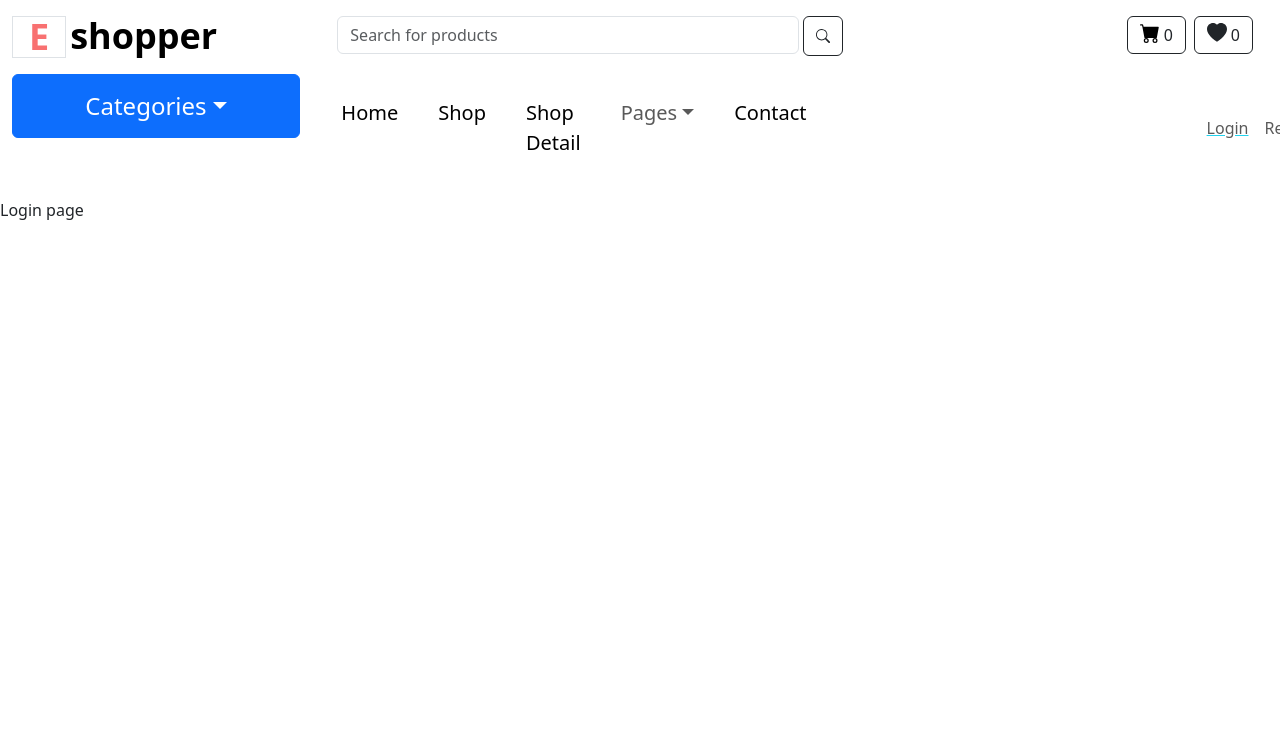
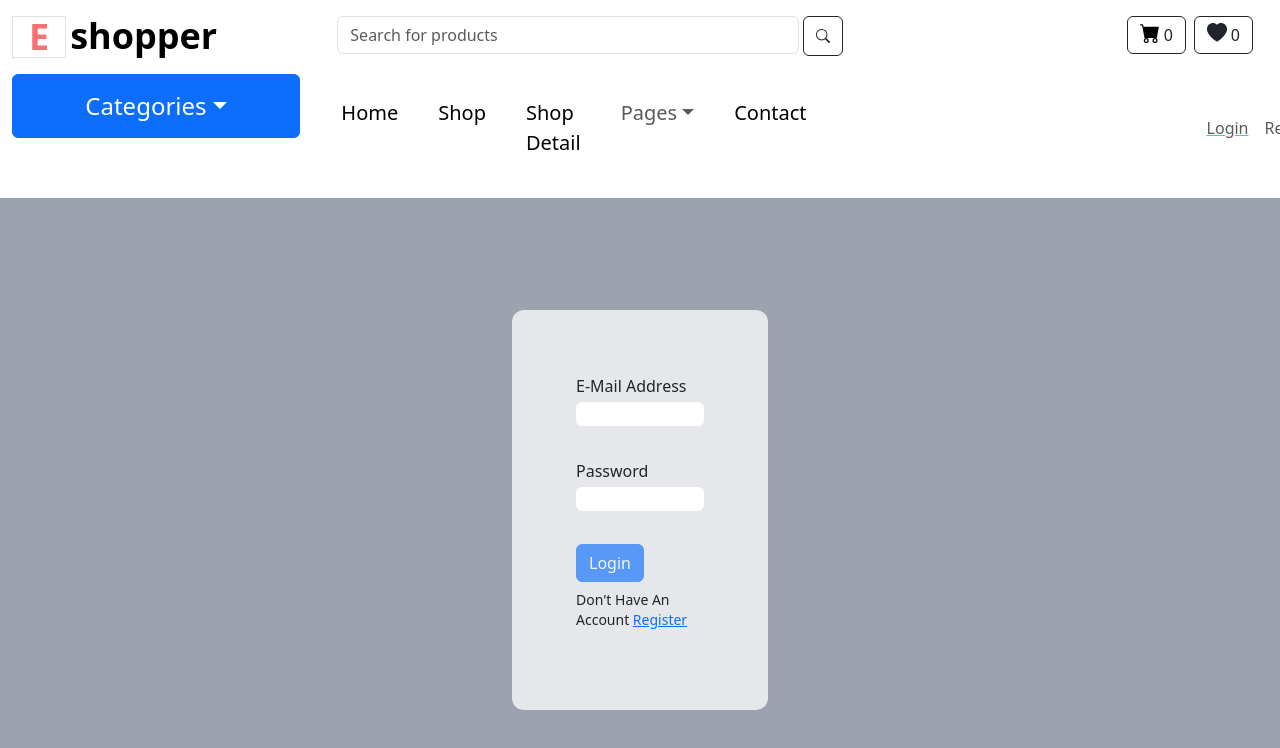
Before and after one commit to BoDZz98/E-Commerce, a React (Create React App) app: page /login in a window 1280 px wide. Shown: the top 748 px of the page. Built offline with nearby package versions, Linux system fonts and the light colour scheme.

Commit message:
login/sign up

```diff
--- a/src/App.js
+++ b/src/App.js
@@ -3,19 +3,21 @@ import "./App.css";
 import HomePage from "./pages/HomePage";
 import Root from "./layouts/Root";
 import "bootstrap/dist/css/bootstrap.min.css";
-import Login from "./pages/Login";
-import SignUp from "./pages/SignUp";
+import Login, { loginAction } from "./pages/Login";
+import SignUp, { registerAction } from "./pages/SignUp";
 import Shop from "./pages/Shop";
+import ErrorPage from "./pages/ErrorPage";
 
 const myRouter = createBrowserRouter([
   {
     path: "/",
     element: <Root />,
+    errorElement: <ErrorPage />,
     children: [
       { index: true, element: <HomePage /> },
       { path: "shop", element: <Shop /> },
-      { path: "login", element: <Login /> },
-      { path: "signUp", element: <SignUp /> },
+      { path: "login", element: <Login /> ,action:loginAction},
+      { path: "signUp", element: <SignUp />, action: registerAction },
     ],
   },
 ]);
--- /dev/null
+++ b/src/firebase-config.js
@@ -0,0 +1,14 @@
+import { initializeApp } from "firebase/app";
+import {getAuth} from 'firebase/auth'
+const firebaseConfig = {
+  apiKey: "AIzaSyDrt9X8XhBEQwLjnBq6jCb3c4PXuevjYgQ",
+  authDomain: "e-commerce-fa2f4.firebaseapp.com",
+  projectId: "e-commerce-fa2f4",
+  storageBucket: "e-commerce-fa2f4.appspot.com",
+  messagingSenderId: "615823097776",
+  appId: "1:615823097776:web:46abcd939fdb665f316075",
+};
+
+const app = initializeApp(firebaseConfig);
+
+export const auth=getAuth(app)
--- /dev/null
+++ b/src/pages/ErrorPage.js
@@ -0,0 +1,28 @@
+import { useRouteError } from "react-router-dom";
+import MainNavigation from "../components/navigation/MainNavigation";
+function ErrorPage() {
+  // this is used to get the data in the response we threw
+  const error = useRouteError();
+  let title = "An error occured";
+  let message = "sth went wrong";
+  if (error.status === 500) {
+    message = error.data.message;
+  }
+  // default react error if the page was not found
+  if (error.status === 404) {
+    title = "Not found";
+    message = "Could not found the page";
+  }
+  return (
+    <>
+      <MainNavigation />
+
+      <div>
+        <h1>{title}</h1>
+        <p>{message}</p>
+      </div>
+    </>
+  );
+}
+
+export default ErrorPage;
--- a/src/pages/Login.js
+++ b/src/pages/Login.js
@@ -1,5 +1,105 @@
-function Login(){
-return(<p>Login page</p>)
+import { Form, Link, json, redirect } from "react-router-dom";
+import useInput from "../hooks/use-input";
+import { auth } from "../firebase-config";
+import { signInWithEmailAndPassword } from "firebase/auth";
+
+function Login() {
+  const {
+    value: enteredPassword,
+    isValid: enteredPasswordIsValid,
+    hasError: passwordInputHasError,
+    valueChangeHandler: passwordChangeHandler,
+    inputBlurHanlder: passwordBlurHandler,
+    reset: resetPasswordInput,
+  } = useInput((value) => value.trim().length > 6);
+
+  const {
+    value: enteredEmail,
+    isValid: enteredEmailIsValid,
+    hasError: emailInputHasError,
+    valueChangeHandler: emailChangeHandler,
+    inputBlurHanlder: emailBlurHandler,
+    reset: resetEmailInput,
+  } = useInput((value) => value.includes("@"));
+
+  const passwordClass = passwordInputHasError
+    ? "rounded border border-danger bg-red-200"
+    : "rounded";
+  const emailClass = emailInputHasError
+    ? "rounded border border-danger bg-red-200"
+    : "rounded";
+
+  let formIsValid;
+  if (enteredPasswordIsValid && enteredEmailIsValid) {
+    formIsValid = true;
+  }
+
+  return (
+    <div className=" flex justify-center  bg-gray-400 w-screen h-screen ">
+      <Form
+        method="Post"
+        className="flex flex-col gap-y-4 w-1/5 h-1/2 mt-28 bg-gray-200 p-16 rounded-xl"
+      >
+        <div className="flex flex-col h-20 gap-y-1 ">
+          <label htmlFor="email">E-Mail Address</label>
+          <input
+            type="text"
+            id="email"
+            name="email"
+            className={emailClass}
+            value={enteredEmail}
+            onChange={emailChangeHandler}
+            onBlur={emailBlurHandler}
+          />
+          {emailInputHasError && (
+            <p className="text-red-600 text-sm">email must include @</p>
+          )}
+        </div>
+        <div className="flex flex-col h-20 gap-y-1 ">
+          <label htmlFor="password">Password</label>
+          <input
+            type="password"
+            id="password"
+            name="password"
+            className={passwordClass}
+            value={enteredPassword}
+            onChange={passwordChangeHandler}
+            onBlur={passwordBlurHandler}
+          />
+          {passwordInputHasError && (
+            <p className="text-red-600 text-sm">
+              Password Must be Greater than 6
+            </p>
+          )}
+        </div>
+
+        <div className="flex flex-col gap-y-2 items-start">
+          <button disabled={!formIsValid} className="btn btn-primary">
+            Login
+          </button>
+          <p className="text-sm ">
+            Don't Have An Account <Link to="/signUp">Register</Link>
+          </p>
+        </div>
+      </Form>
+    </div>
+  );
 }
 
-export default Login
+export default Login;
+
+export async function loginAction({ request, params }) {
+  const data = await request.formData();
+
+  const enteredEmail = data.get("email");
+  const enteredPassword = data.get("password");
+  console.log("email", enteredEmail, "passowrd ", enteredPassword);
+  try {
+    await signInWithEmailAndPassword(auth, enteredEmail, enteredPassword);
+  } catch (error) {
+    // return to the nearest element error
+    throw json({ message: error.message }, { status: 500 });
+  }
+
+  return redirect("/");
+}
--- a/src/pages/Shop.js
+++ b/src/pages/Shop.js
@@ -1,5 +1,22 @@
-function Shop(){
-    return <p> SHop Page</p>
+import { Fragment } from "react";
+import { Breadcrumb } from "react-bootstrap";
+import { Link } from "react-router-dom";
+
+function Shop() {
+  return (
+    <Fragment>
+      <div className="w-screen h-72 bg-red-300 flex flex-col items-center justify-center">
+        <h1 className="text-5xl font-extrabold">OUR SHOP</h1>
+        <Breadcrumb className="fs-4">
+          <Breadcrumb.Item href="/">
+            <Link  to="/">Home </Link>
+          </Breadcrumb.Item>
+
+          <Breadcrumb.Item active>Shop</Breadcrumb.Item>
+        </Breadcrumb>
+      </div>
+    </Fragment>
+  );
 }
 
-export default Shop
+export default Shop;
--- a/src/pages/SignUp.js
+++ b/src/pages/SignUp.js
@@ -1,9 +1,9 @@
-import { Form, Link } from "react-router-dom";
+import { Form, Link, formData, json, redirect, useActionData } from "react-router-dom";
 import useInput from "../hooks/use-input";
-
+import { createUserWithEmailAndPassword } from "firebase/auth";
+import { auth } from "../firebase-config";
 function SignUp() {
-  let formIsValid;
-
+  const data = useActionData();
   const {
     value: enteredFirstName,
     isValid: enteredFirstNameIsValid,
@@ -30,6 +30,7 @@ function SignUp() {
     inputBlurHanlder: emailBlurHandler,
     reset: resetEmailInput,
   } = useInput((value) => value.includes("@"));
+
   const firstNameClass = firstNameInputHasError
     ? "rounded border border-danger bg-red-200"
     : "rounded";
@@ -39,9 +40,27 @@ function SignUp() {
   const emailClass = emailInputHasError
     ? "rounded border border-danger bg-red-200"
     : "rounded";
+
+
+  let formIsValid;
+  if (
+    enteredFirstNameIsValid &&
+    enteredPasswordIsValid &&
+    enteredEmailIsValid
+  ) {
+    formIsValid = true;
+  }
+
   return (
     <div className=" flex justify-center  bg-gray-400 w-screen h-screen ">
-      <Form className="flex flex-col gap-y-4 w-1/5 h-1/2 mt-28 bg-gray-200 p-16 rounded-xl">
+      {data && data.errors && (
+        <ul>
+          {Object.values(data.errors).map((err) => (
+            <li key={err}>{err}</li>
+          ))}
+        </ul>
+      )}
+      <Form method="Post" className="flex flex-col gap-y-4 w-1/5 h-1/2 mt-28 bg-gray-200 p-16 rounded-xl">
         <div className="flex flex-col gap-y-1 h-20 ">
           <label htmlFor="name">First Name</label>
           <input
@@ -60,10 +79,11 @@ function SignUp() {
         </div>
 
         <div className="flex flex-col h-20 gap-y-1 ">
-          <label htmlFor="name">E-Mail Address</label>
+          <label htmlFor="email">E-Mail Address</label>
           <input
             type="text"
-            id="name"
+            id="email"
+            name="email"
             className={emailClass}
             value={enteredEmail}
             onChange={emailChangeHandler}
@@ -74,10 +94,11 @@ function SignUp() {
           )}
         </div>
         <div className="flex flex-col h-20 gap-y-1 ">
-          <label htmlFor="name">Password</label>
+          <label htmlFor="password">Password</label>
           <input
             type="password"
             id="password"
+            name="password"
             className={passwordClass}
             value={enteredPassword}
             onChange={passwordChangeHandler}
@@ -91,12 +112,9 @@ function SignUp() {
         </div>
 
         <div className="flex flex-col gap-y-2 items-start">
-          <button disabled={!formIsValid}>Register</button>
+          <button disabled={!formIsValid} className="btn btn-primary">Register</button>
           <p className="text-sm ">
-            Already Have An Account{" "}
-            <Link className="" to="/login">
-              Login
-            </Link>
+            Already Have An Account <Link to="/login">Login</Link>
           </p>
         </div>
       </Form>
@@ -105,3 +123,30 @@ function SignUp() {
 }
 
 export default SignUp;
+
+export async function registerAction({ request, params }) {
+
+  const data = await request.formData();
+
+  const enteredEmail=data.get("email")
+  const enteredPassword=data.get("password")
+  // console.log('email', enteredEmail,'passowrd ', enteredPassword )
+  try {
+     await createUserWithEmailAndPassword(
+      auth,
+      enteredEmail,
+      enteredPassword
+    );
+
+
+  } catch (error) {
+
+    // return to the nearest element error
+     throw json({ message: error.message }, { status: 500 });
+  }
+
+  return redirect("/");
+}
+
+/*   async function login() {}
+  async function logout() {} */
```
